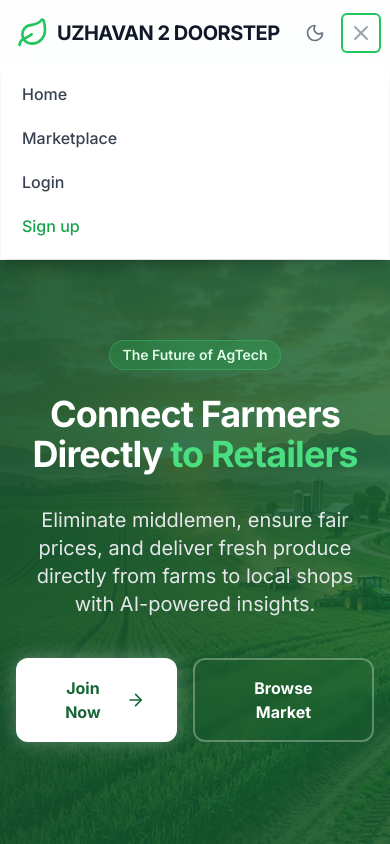
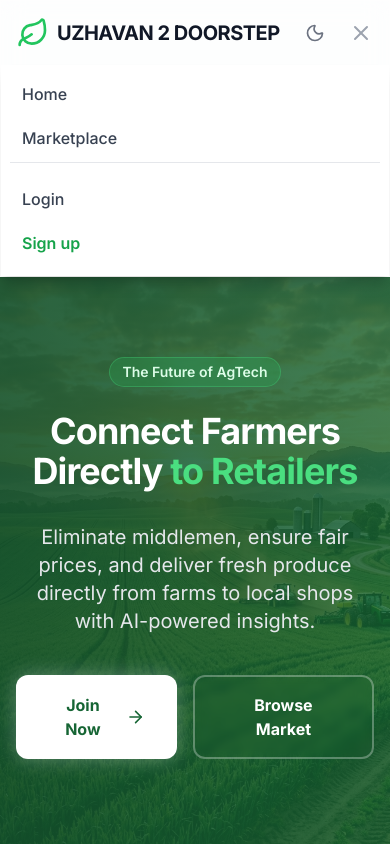
Before and after one commit to ABIRAJKUMAR/uzhavan2doorstep_cb, a React (Vite) app in the folder frontend/: page / in a window 390 px wide. Both pictures are taken after a click on the button 361 px from the left and 33 px from the top of the page. Shown: the top 844 px of the page. Built offline with nearby package versions, Linux system fonts and the light colour scheme; no server answers.

Commit message:
Improve Navbar responsiveness and layout for mobile devices

```diff
--- a/frontend/src/components/Navbar.jsx
+++ b/frontend/src/components/Navbar.jsx
@@ -86,13 +86,23 @@ const Navbar = () => {
               </div>
             )}
           </div>
-          <div className="-mr-2 flex md:hidden items-center">
-             <button onClick={() => setDarkMode(!darkMode)} className="p-2 mr-2 rounded-full text-gray-500 hover:bg-gray-100 dark:hover:bg-dark-700 dark:text-gray-400">
+          <div className="-mr-2 flex md:hidden items-center space-x-2">
+             <button onClick={() => setDarkMode(!darkMode)} className="p-2 rounded-full text-gray-500 hover:bg-gray-100 dark:hover:bg-dark-700 dark:text-gray-400 transition-colors">
                 {darkMode ? <Sun size={20} /> : <Moon size={20} />}
              </button>
+
+             {isAuthenticated && (user?.role === 'Retailer' || user?.role === 'Customer') && (
+                <Link to={`/${user.role.toLowerCase()}-dashboard`} className="relative p-2 text-gray-500 hover:text-primary-500 transition-colors mr-1">
+                  <ShoppingCart size={24} />
+                  {items.length > 0 && (
+                    <span className="absolute top-0 right-0 inline-flex items-center justify-center px-2 py-1 text-xs font-bold leading-none text-white transform translate-x-1/4 -translate-y-1/4 bg-primary-600 rounded-full">{items.length}</span>
+                  )}
+                </Link>
+             )}
+
             <button
               onClick={() => setIsOpen(!isOpen)}
-              className="inline-flex items-center justify-center p-2 rounded-md text-gray-400 hover:text-gray-500 hover:bg-gray-100 dark:hover:bg-dark-700 focus:outline-none focus:ring-2 focus:ring-inset focus:ring-primary-500"
+              className="inline-flex items-center justify-center p-2 rounded-md text-gray-400 hover:text-gray-500 hover:bg-gray-100 dark:hover:bg-dark-700 focus:outline-none"
             >
               {isOpen ? <X className="block h-6 w-6" /> : <Menu className="block h-6 w-6" />}
             </button>
@@ -103,15 +113,34 @@ const Navbar = () => {
       {isOpen && (
         <div className="md:hidden glass border-t border-gray-200 dark:border-dark-700">
           <div className="px-2 pt-2 pb-3 space-y-1 sm:px-3">
-            <Link to="/" className="block px-3 py-2 rounded-md text-base font-medium text-gray-700 hover:text-primary-600 hover:bg-gray-50 dark:text-gray-300 dark:hover:bg-dark-700">Home</Link>
-            <Link to="/marketplace" className="block px-3 py-2 rounded-md text-base font-medium text-gray-700 hover:text-primary-600 hover:bg-gray-50 dark:text-gray-300 dark:hover:bg-dark-700">Marketplace</Link>
+            <Link to="/" onClick={() => setIsOpen(false)} className="block px-3 py-2 rounded-md text-base font-medium text-gray-700 hover:text-primary-600 hover:bg-gray-50 dark:text-gray-300 dark:hover:bg-dark-700">Home</Link>
+            <Link to="/marketplace" onClick={() => setIsOpen(false)} className="block px-3 py-2 rounded-md text-base font-medium text-gray-700 hover:text-primary-600 hover:bg-gray-50 dark:text-gray-300 dark:hover:bg-dark-700">Marketplace</Link>
+
+            {isAuthenticated && user?.role === 'Farmer' && (
+              <Link to="/farmer-dashboard" onClick={() => setIsOpen(false)} className="block px-3 py-2 rounded-md text-base font-medium text-gray-700 hover:text-primary-600 hover:bg-gray-50 dark:text-gray-300 dark:hover:bg-dark-700">Dashboard</Link>
+            )}
+            {isAuthenticated && (user?.role === 'Retailer' || user?.role === 'Customer') && (
+              <Link to={`/${user.role.toLowerCase()}-dashboard`} onClick={() => setIsOpen(false)} className="block px-3 py-2 rounded-md text-base font-medium text-gray-700 hover:text-primary-600 hover:bg-gray-50 dark:text-gray-300 dark:hover:bg-dark-700">Dashboard</Link>
+            )}
+
             {isAuthenticated ? (
-               <button onClick={handleLogout} className="block w-full text-left px-3 py-2 rounded-md text-base font-medium text-red-600 hover:bg-red-50 dark:hover:bg-red-900/30">Logout</button>
+               <div className="pt-4 pb-2 border-t border-gray-200 dark:border-dark-700 mt-2">
+                 <div className="flex items-center px-3 mb-3">
+                   <div className="w-10 h-10 rounded-full bg-primary-100 flex items-center justify-center text-primary-700 font-bold text-lg">
+                     {user.name.charAt(0)}
+                   </div>
+                   <div className="ml-3">
+                     <div className="text-base font-medium text-gray-800 dark:text-gray-200">{user.name}</div>
+                     <div className="text-sm font-medium text-gray-500 dark:text-gray-400">{user.role}</div>
+                   </div>
+                 </div>
+                 <button onClick={() => { handleLogout(); setIsOpen(false); }} className="block w-full text-left px-3 py-2 rounded-md text-base font-medium text-red-600 hover:bg-red-50 dark:hover:bg-red-900/30">Logout</button>
+               </div>
             ) : (
-               <>
-                 <Link to="/login" className="block px-3 py-2 rounded-md text-base font-medium text-gray-700 hover:text-primary-600 hover:bg-gray-50 dark:text-gray-300 dark:hover:bg-dark-700">Login</Link>
-                 <Link to="/register" className="block px-3 py-2 rounded-md text-base font-medium text-primary-600 hover:bg-primary-50 dark:text-primary-400 dark:hover:bg-primary-900/30">Sign up</Link>
-               </>
+               <div className="pt-4 border-t border-gray-200 dark:border-dark-700 mt-2 space-y-1">
+                 <Link to="/login" onClick={() => setIsOpen(false)} className="block px-3 py-2 rounded-md text-base font-medium text-gray-700 hover:text-primary-600 hover:bg-gray-50 dark:text-gray-300 dark:hover:bg-dark-700">Login</Link>
+                 <Link to="/register" onClick={() => setIsOpen(false)} className="block px-3 py-2 rounded-md text-base font-medium text-primary-600 hover:bg-primary-50 dark:text-primary-400 dark:hover:bg-primary-900/30 font-semibold">Sign up</Link>
+               </div>
             )}
           </div>
         </div>
```
